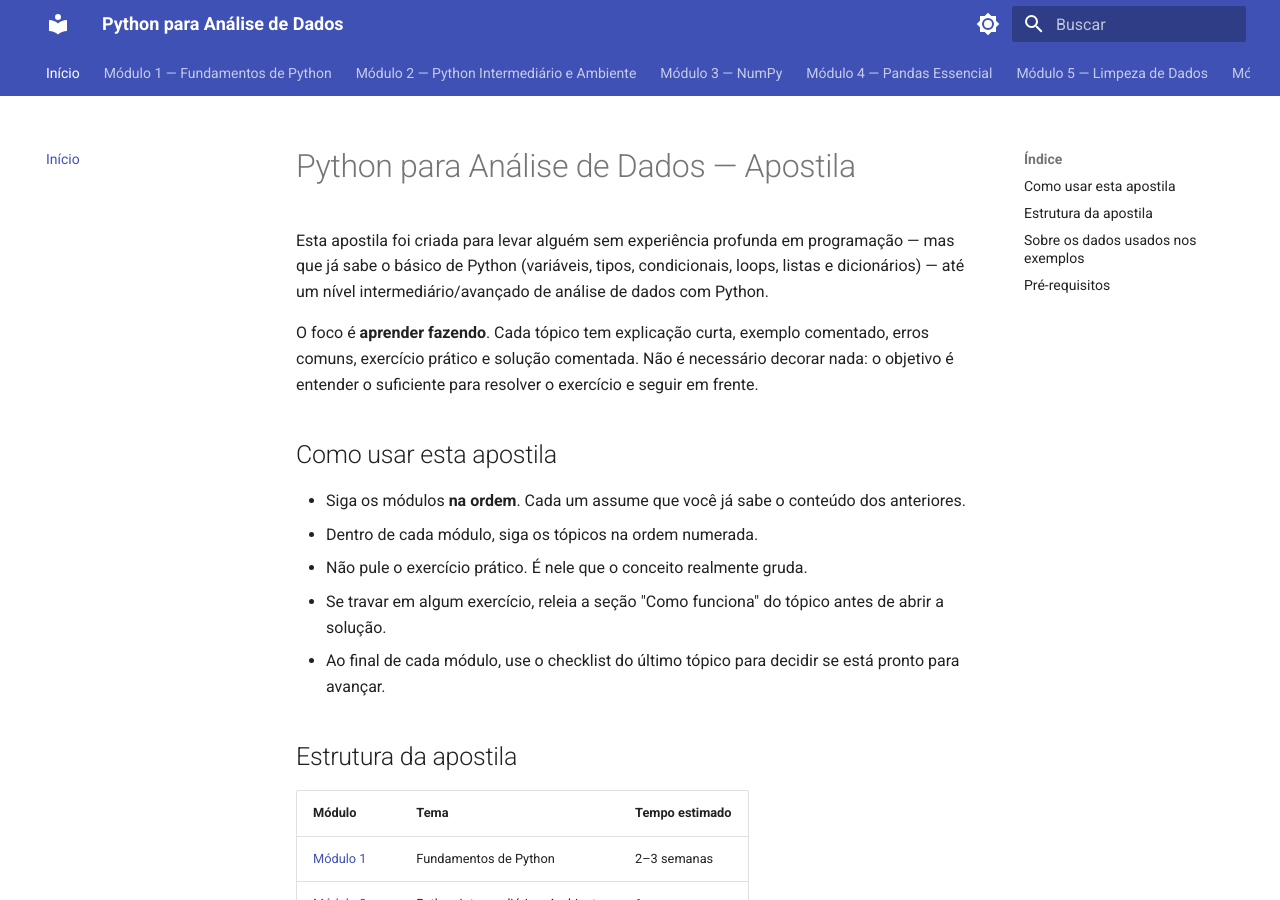
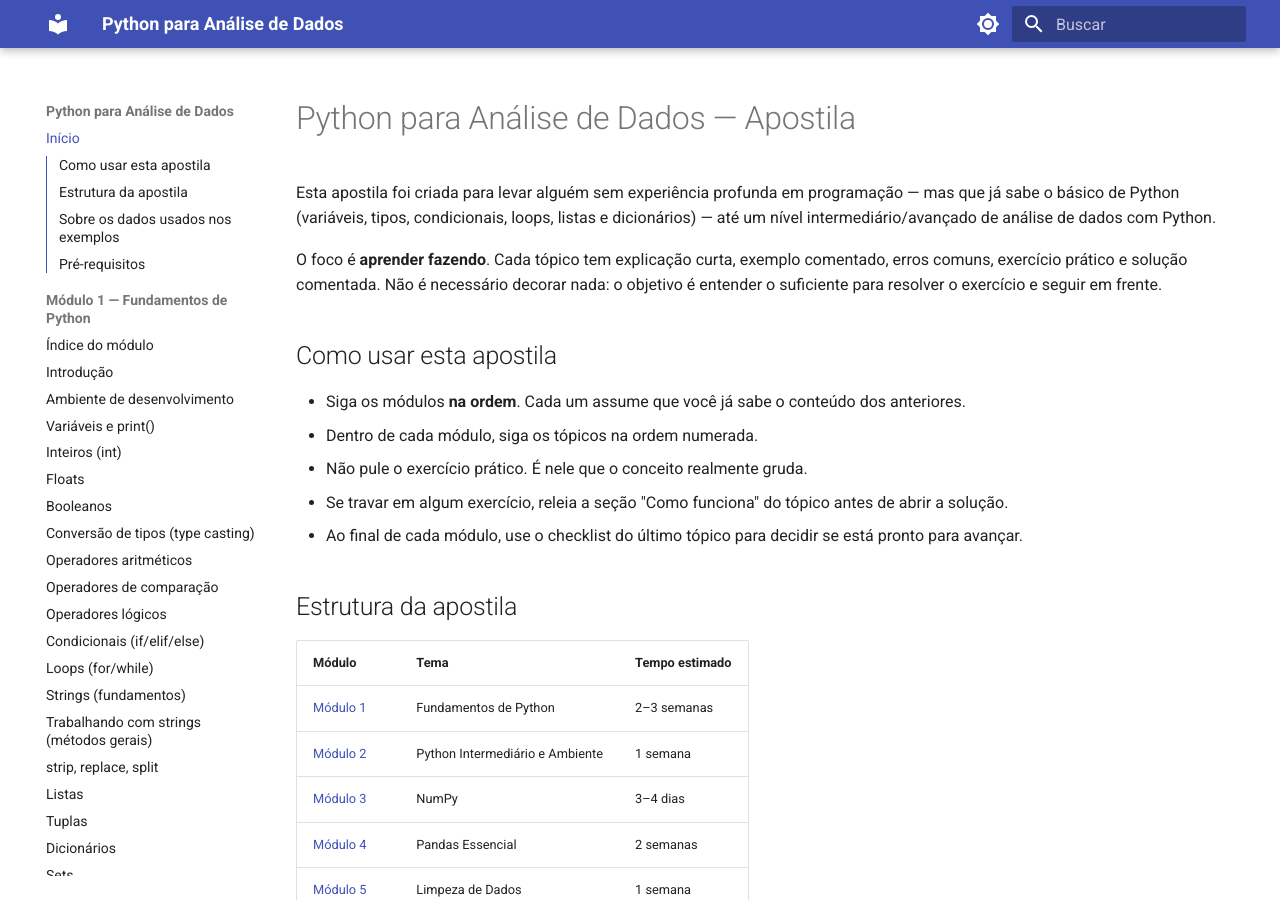
Before and after one commit to lhleonardo/apostila-python-datascience, an MkDocs documentation site: the page built from apostila-python-data-analysis/README.md, in a window 1280 px wide and 900 px high. Built offline with MkDocs 1.6.1 and Material for MkDocs 9.7.7, drawn with Linux system fonts in a browser that asks for light colours.

Commit message:
Ajusta navegação do site para barra lateral, evitando corte de abas no topo

```diff
--- a/mkdocs.yml
+++ b/mkdocs.yml
@@ -19,9 +19,11 @@ theme:
         icon: material/brightness-4
         name: Modo claro
   features:
-    - navigation.tabs
     - navigation.top
     - navigation.indexes
+    - navigation.sections
+    - navigation.expand
+    - toc.integrate
     - search.suggest
     - search.highlight
     - content.code.copy
```
